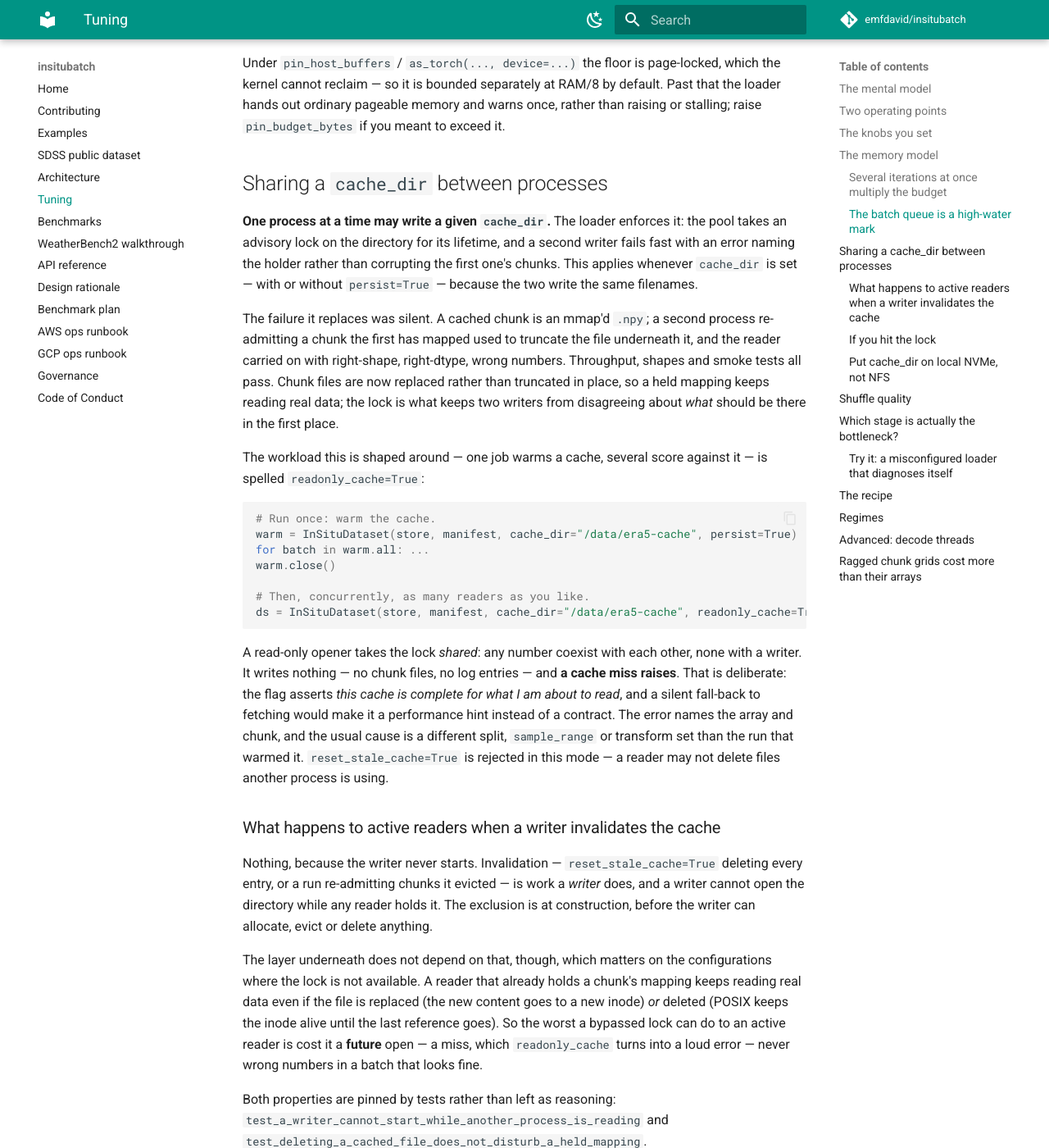
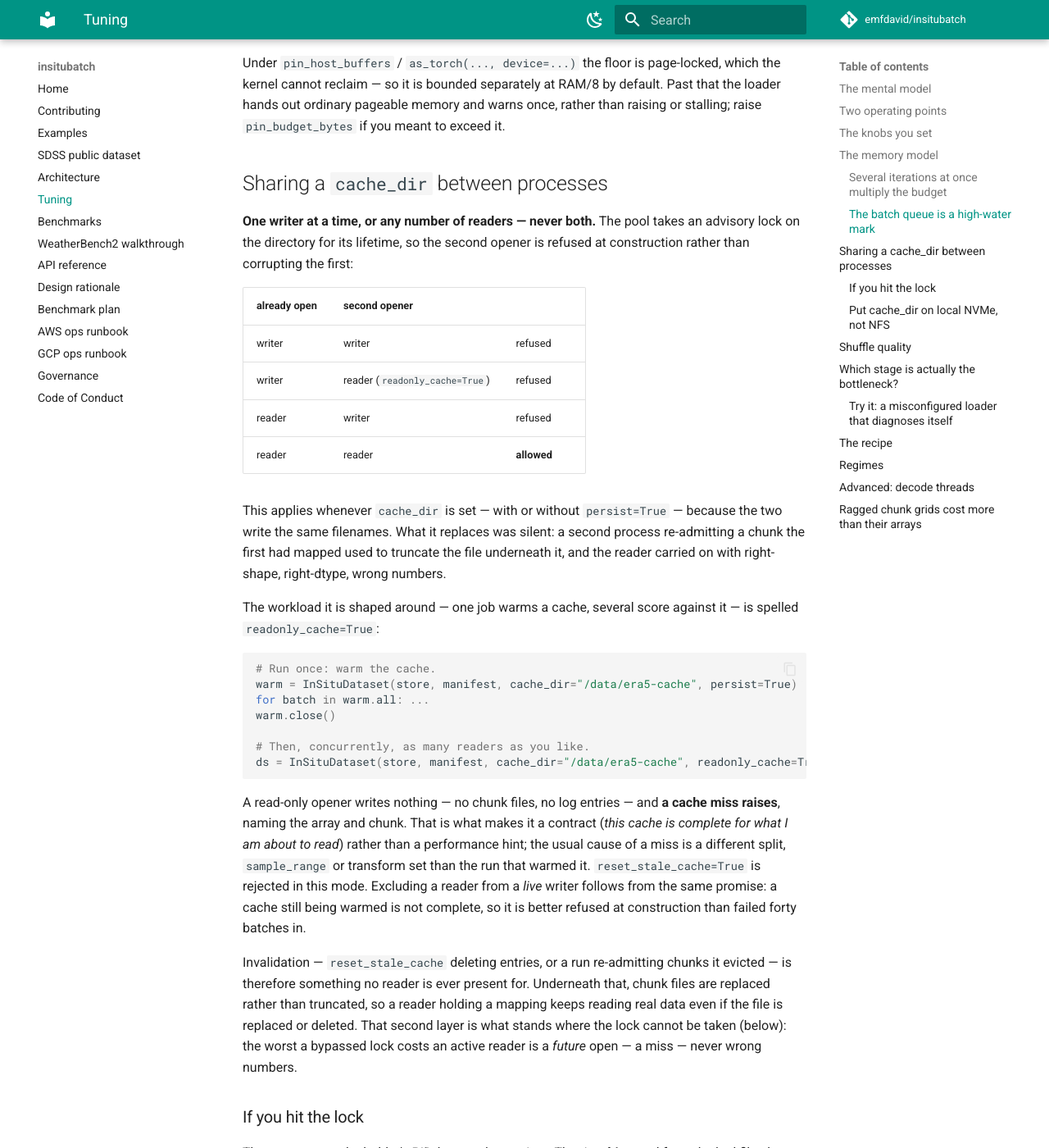
Before and after one commit to emfdavid/insitubatch, an MkDocs documentation site: the page built from docs/tuning.md, in a window 1280 px wide and 1400 px high, scrolled down 4252 px. Shown: the whole window at 82% size. Built offline with MkDocs 1.6.1 and Material for MkDocs 9.7.7, drawn with Linux system fonts in a browser that asks for light colours; comment, search, counter and statistics services are not loaded; some of the changed text lies outside the part shown.

Commit message:
docs: lead the cache-sharing section with the exclusion matrix
The reader/writer rule is a 2x2, and four table rows say it better than three
paragraphs of prose did. Drops the reproduced error message -- the loader prints
it at runtime, so a copy in the docs is redundant and free to go stale -- keeping
only what the message cannot tell you: how to confirm the holder, and why
deleting the lockfile is the harmful thing to try.

Co-Authored-By: Claude Opus 5 <noreply@anthropic.com>
Claude-Session: https://claude.ai/code/session_011iQ36j3rLYeh4R5uzmB52j

````diff
--- a/docs/tuning.md
+++ b/docs/tuning.md
@@ -168,20 +168,23 @@ hands out ordinary pageable memory and warns once, rather than raising or stalli
 
 ## Sharing a `cache_dir` between processes
 
-**One process at a time may write a given `cache_dir`.** The loader enforces it: the pool
-takes an advisory lock on the directory for its lifetime, and a second writer fails fast
-with an error naming the holder rather than corrupting the first one's chunks. This applies
-whenever `cache_dir` is set — with or without `persist=True` — because the two write the
-same filenames.
+**One writer at a time, or any number of readers — never both.** The pool takes an advisory
+lock on the directory for its lifetime, so the second opener is refused at construction
+rather than corrupting the first:
 
-The failure it replaces was silent. A cached chunk is an mmap'd `.npy`; a second process
-re-admitting a chunk the first has mapped used to truncate the file underneath it, and the
-reader carried on with right-shape, right-dtype, wrong numbers. Throughput, shapes and
-smoke tests all pass. Chunk files are now replaced rather than truncated in place, so a
-held mapping keeps reading real data; the lock is what keeps two writers from disagreeing
-about *what* should be there in the first place.
+| already open | second opener | |
+|---|---|---|
+| writer | writer | refused |
+| writer | reader (`readonly_cache=True`) | refused |
+| reader | writer | refused |
+| reader | reader | **allowed** |
 
-The workload this is shaped around — one job warms a cache, several score against it — is
+This applies whenever `cache_dir` is set — with or without `persist=True` — because the two
+write the same filenames. What it replaces was silent: a second process re-admitting a chunk
+the first had mapped used to truncate the file underneath it, and the reader carried on with
+right-shape, right-dtype, wrong numbers.
+
+The workload it is shaped around — one job warms a cache, several score against it — is
 spelled `readonly_cache=True`:
 
 ```python
@@ -194,64 +197,48 @@ warm.close()
 ds = InSituDataset(store, manifest, cache_dir="/data/era5-cache", readonly_cache=True)
 ```
 
-A read-only opener takes the lock *shared*: any number coexist with each other, none with a
-writer. It writes nothing — no chunk files, no log entries — and **a cache miss raises**.
-That is deliberate: the flag asserts *this cache is complete for what I am about to read*,
-and a silent fall-back to fetching would make it a performance hint instead of a contract.
-The error names the array and chunk, and the usual cause is a different split,
-`sample_range` or transform set than the run that warmed it. `reset_stale_cache=True` is
-rejected in this mode — a reader may not delete files another process is using.
+A read-only opener writes nothing — no chunk files, no log entries — and **a cache miss
+raises**, naming the array and chunk. That is what makes it a contract (*this cache is
+complete for what I am about to read*) rather than a performance hint; the usual cause of a
+miss is a different split, `sample_range` or transform set than the run that warmed it.
+`reset_stale_cache=True` is rejected in this mode. Excluding a reader from a *live* writer
+follows from the same promise: a cache still being warmed is not complete, so it is better
+refused at construction than failed forty batches in.
 
-### What happens to active readers when a writer invalidates the cache
-
-Nothing, because the writer never starts. Invalidation — `reset_stale_cache=True` deleting
-every entry, or a run re-admitting chunks it evicted — is work a *writer* does, and a writer
-cannot open the directory while any reader holds it. The exclusion is at construction, before
-the writer can allocate, evict or delete anything.
-
-The layer underneath does not depend on that, though, which matters on the configurations
-where the lock is not available. A reader that already holds a chunk's mapping keeps reading
-real data even if the file is replaced (the new content goes to a new inode) *or* deleted
-(POSIX keeps the inode alive until the last reference goes). So the worst a bypassed lock
-can do to an active reader is cost it a **future** open — a miss, which `readonly_cache`
-turns into a loud error — never wrong numbers in a batch that looks fine.
-
-Both properties are pinned by tests rather than left as reasoning:
-`test_a_writer_cannot_start_while_another_process_is_reading` and
-`test_deleting_a_cached_file_does_not_disturb_a_held_mapping`.
+Invalidation — `reset_stale_cache` deleting entries, or a run re-admitting chunks it evicted
+— is therefore something no reader is ever present for. Underneath that, chunk files are
+replaced rather than truncated, so a reader holding a mapping keeps reading real data even
+if the file is replaced or deleted. That second layer is what stands where the lock cannot
+be taken (below): the worst a bypassed lock costs an active reader is a *future* open — a
+miss — never wrong numbers.
 
 ### If you hit the lock
 
-```
-insitubatch: cache_dir '/data/era5-cache' is already open for writing by another
-process (PID 44315 on host gpu-07, since 14:22:10).
-```
-
-To find the holder:
+The error names the holder's PID, host and start time. That is a **hint** read from the
+lockfile; the lock itself is authoritative, so confirm with:
 
 ```bash
 fuser -v /data/era5-cache/.insitu.lock
 lsof /data/era5-cache/.insitu.lock
 ```
 
-**Do not delete the lockfile.** It is the first thing people try and it is actively
-harmful. The lock is held by the kernel against an open file description, not by the file:
-deleting it releases nothing, and it makes the next two processes lock *different inodes* —
-reintroducing exactly the corruption the check prevents. The PID/host/time in the file are
-a **hint** for the message; the lock itself is authoritative.
+**Do not delete the lockfile.** It is the first thing people try and it is actively harmful:
+the lock is held by the kernel against an open file description, not by the file, so
+deleting it releases nothing — and it makes the next two processes lock *different inodes*,
+reintroducing exactly the corruption the check prevents.
 
-There is also no such thing as a stale lock, so there is no cleanup procedure to run. The
-kernel releases it when the process dies — `SIGKILL`, OOM and spot preemption included. If
-you are seeing the error, that process is alive.
+There is no such thing as a stale lock, and so no cleanup procedure. The kernel releases it
+when the process dies — `SIGKILL`, OOM and spot preemption included. If you are seeing the
+error, that process is alive.
 
 ### Put `cache_dir` on local NVMe, not NFS
 
 This is the mmap tier used as designed, not a new restriction. Over a network filesystem it
-is slow, and — more to the point — **unarbitrated**: `flock` may be emulated per client, so
-two processes on different hosts can each believe they hold the write lock. The loader
-warns when it can detect one (Linux, via the mount table), but detection is not a fix. A
-network `cache_dir` and a platform with no POSIX locking (Windows) are the two
-configurations where two writers can still corrupt each other, and both warn saying so.
+is slow and — more to the point — **unarbitrated**: `flock` may be emulated per client, so
+two processes on different hosts can each believe they hold the write lock. The loader warns
+when it can detect one (Linux, via the mount table), but detection is not a fix. A network
+`cache_dir` and a platform with no POSIX locking (Windows) are the two configurations where
+two writers can still corrupt each other, and both warn saying so.
 
 ## Shuffle quality
 
````
